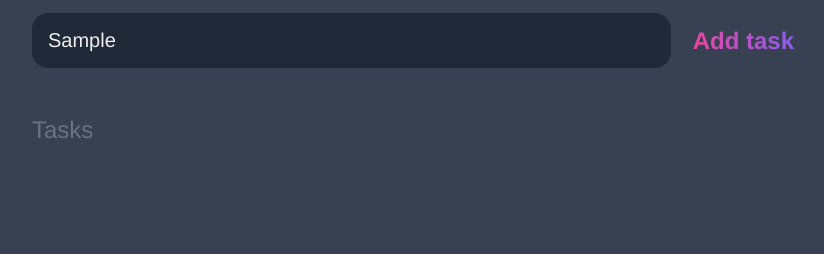
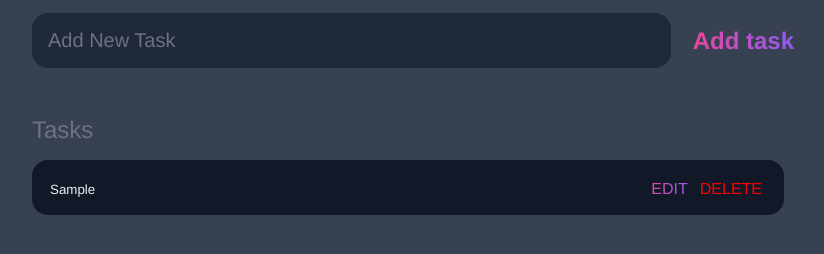
Before and after one commit to MarkMurphy246/My-Resume-project, a plain HTML site: page To do App/index.html in a window 1280 px wide. Both pictures are taken after typing "Sample" into the empty fields and a click on the input "Add task". Shown: the part 80-334 px from the top of the page, without its empty margins (224-1048 px from the left). Drawn offline with Linux system fonts and the light colour scheme.

Commit message:
Updated main.js
Added div and button elements to main.js created edit; Added edit and delete elements.

```diff
--- a/To do App/main.js
+++ b/To do App/main.js
@@ -6,6 +6,47 @@ window.addEventListener('load', () => {
     form.addEventListener('submit', (e) => {
         e.preventDefault();
 
-        console.log('submit form');
+        const task = input.value;
+
+        if (!task) {
+            alert("Please fill out the task")
+            return;
+        }
+
+        const task_el = document.createElement("div");
+        task_el.classList.add("task");
+
+        const task_content_el = document.createElement("div");
+        task_content_el.classList.add("content");
+
+        task_el.appendChild(task_content_el);
+
+        const task_input_el = document.createElement("input");
+        task_input_el.classList.add("text");
+        task_input_el.type = "text";
+        task_input_el.value = task;
+        task_input_el.setAttribute("readonly", "readonly");
+
+        task_content_el.appendChild(task_input_el);
+
+        const task_actions_el = document.createElement("div");
+        task_actions_el.classList.add("actions");
+
+        const task_edit_el = document.createElement("button");
+        task_edit_el.classList.add("edit");
+        task_edit_el.innerHTML ="Edit";
+
+        const task_delete_el = document.createElement("button");
+        task_delete_el.classList.add("delete");
+        task_delete_el.innerHTML ="Delete";
+
+        task_actions_el.appendChild(task_edit_el);
+        task_actions_el.appendChild(task_delete_el);
+
+        task_el.appendChild(task_actions_el);
+
+        list_el.appendChild(task_el);
+
+        input.value = "";
     })
 })
```
Also changed, not shown: To do App/index.html (+1 -1 lines).
